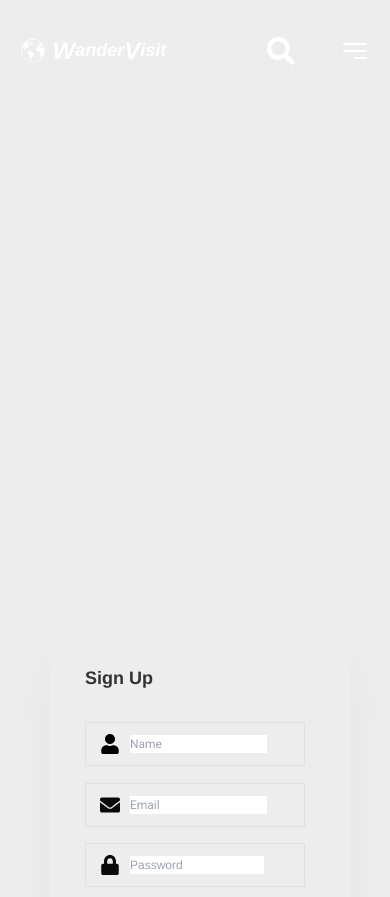
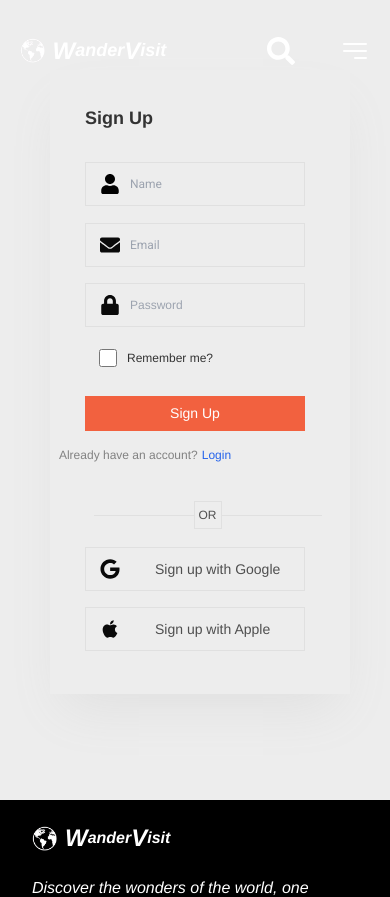
Before and after one commit to Repo-Rani/milestone3-blog-website, a Next.js app: page /signup in a window 390 px wide. Shown: the top 897 px of the page. Built offline with nearby package versions, Linux system fonts and the light colour scheme.

Commit message:
blog website

```diff
--- a/src/app/login/page.tsx
+++ b/src/app/login/page.tsx
@@ -5,9 +5,9 @@
 const Login = () => {
   return (
     <>
-     <section className="relative top-[100px] h-[1000px]">
-      <div className="w-[300px] md:w-[424px] h-[564px] absolute  md:top-[100px] md:left-[530px] left-[50px]   shadow-2xl shadow-[#E0E0E0]">
-        <h1 className="text-[18px] md:text-[20px] font-bold font-helvetica relative top-[35px] left-[35px] text-[#333333]">
+     <section className="relative top-[100px] h-[850px] md:h-[1000px]">
+     <div className="w-[300px] md:w-[424px] h-[624px] absolute top-[70px] md:top-[100px] md:left-[530px] xsm:left-[65px] sm:left-[50px]  shadow-2xl shadow-[#E0E0E0]">
+     <h1 className="text-[18px] md:text-[20px] font-bold font-helvetica relative top-[35px] left-[35px] text-[#333333]">
           Login
         </h1>
         <div className="relative top-[-48px]">
@@ -15,7 +15,7 @@
             <FaEnvelope className="md:h-[24px] md:w-[24px] w-[20px] h-[20px] text-black" />
             <input
               type="text"
-              className="border-none outline-none text-[12px] md:text-[16px] font-normal text-[#4F4F4F] font-helvetica"
+              className="border-none outline-none text-[12px] bg-transparent md:text-[16px] font-normal text-[#4F4F4F] font-helvetica"
               placeholder="Email"
             />
           </div>
@@ -23,15 +23,15 @@
             <FaLock className="md:h-[24px] md:w-[24px] w-[20px] h-[20px] text-black" />
             <input
               type="text"
-              className="border-none outline-none text-[12px] md:text-[16px] font-normal text-[#4F4F4F] font-helvetica"
+              className="border-none outline-none bg-transparent text-[12px] md:text-[16px] font-normal text-[#4F4F4F] font-helvetica"
               placeholder="Password"
             />
           </div>
-          <div className="h-[22px] flex justify-start items-center gap-[10px] pl-[14px] relative top-[153px] left-[35px] whitespace-nowrap">
-            <div className="w-[20px] h-[20px] flex items-center justify-center">
+          <div className="h-[22px] flex justify-start items-center gap-[10px] pl-[14px] relative top-[153px] left-[35px] w-[100px] whitespace-nowrap">
+          <div className="w-[20px] h-[20px] flex items-center justify-center">
               <input
                 type="checkbox"
-                className="w-[18px] md:w-[20px] h-[18px] md:h-[20px] cursor-pointer border border-[#735555] rounded-sm bg-white checked:bg-[#735555] checked:border-[#735555] focus:outline-none  relative"
+                className="w-[18px] md:w-[20px] h-[18px] bg-transparent md:h-[20px] cursor-pointer border border-[#735555] rounded-sm bg-white checked:bg-[#735555] checked:border-[#735555] focus:outline-none  relative"
               />
               <span className="absolute w-[6px] md:w-[10px]  h-[6px] md:h-[10px] border-white border-2 border-t-0 border-l-0 transform rotate-45 hidden checked:block"></span>
             </div>
--- a/src/app/signup/page.tsx
+++ b/src/app/signup/page.tsx
@@ -8,9 +8,9 @@
 
   return (
     <>
-      <section className="relative top-[120px] h-[1000px]">
-        <div className="w-[300px] md:w-[424px] h-[624px] absolute top-[510px] md:top-[100px] md:left-[530px] left-[50px] shadow-2xl shadow-[#E0E0E0]">
-          <h1 className="text-[18px] md:text-[20px] font-bold font-helvetica relative top-[35px] left-[35px] text-[#333333]">
+      <section className="relative md:top-[120px] h-[750px] md:h-[1000px]">
+        <div className="w-[300px] md:w-[424px] h-[624px] absolute top-[70px] md:top-[100px] md:left-[530px] xsm:left-[65px] sm:left-[50px] left-[30px] shadow-2xl shadow-[#E0E0E0]">
+          <h1 className="text-[18px] md:text-[20px] w-[100px] font-bold font-helvetica relative top-[35px] left-[35px] text-[#333333]">
             Sign Up
           </h1>
           <div className="relative top-[-35px]">
@@ -18,7 +18,7 @@
               <FaUser className="md:h-[24px] md:w-[24px] w-[20px] h-[20px] text-black" />
               <input
                 type="text"
-                className="border-none outline-none text-[12px] md:text-[16px] font-normal text-[#4F4F4F] font-sans"
+                className="border-none outline-none text-[12px] bg-transparent md:text-[16px] font-normal text-[#4F4F4F] font-sans"
                 placeholder="Name"
               />
             </div>
@@ -26,7 +26,7 @@
               <FaEnvelope className="md:h-[24px] md:w-[24px] w-[20px] h-[20px]" />
               <input
                 type="text"
-                className="border-none outline-none text-[12px] md:text-[16px] font-normal text-[#4F4F4F] font-sans"
+                className="border-none outline-none  bg-transparent text-[12px] md:text-[16px] font-normal text-[#4F4F4F] font-sans"
                 placeholder="Email"
               />
             </div>
@@ -34,19 +34,19 @@
               <FaLock className="md:h-[24px] md:w-[24px] w-[20px] h-[20px]" />
               <input
                 type="password"
-                className="border-none outline-none text-[12px] md:text-[16px] font-normal text-[#4F4F4F] font-halvetica"
+                className="border-none outline-none bg-transparent text-[12px] md:text-[16px] font-normal text-[#4F4F4F] font-halvetica"
                 placeholder="Password"
               />
             </div>
-            <div className="h-[22px] flex justify-start items-center gap-[10px] pl-[14px] relative top-[153px] left-[35px] whitespace-nowrap">
+            <div className="h-[22px] flex justify-start items-center gap-[10px] pl-[14px] relative top-[153px] left-[35px] w-[100px] whitespace-nowrap">
               <div className="w-[20px] h-[20px] flex items-center justify-center">
                 <input
                   type="checkbox"
-                  className="w-[18px] md:w-[20px] h-[18px] md:h-[20px] cursor-pointer border border-[#735555] rounded-sm bg-white checked:bg-[#735555] checked:border-[#735555] focus:outline-none relative"
+                  className="w-[18px] md:w-[20px] h-[18px] bg-transparent md:h-[20px] cursor-pointer border border-[#735555] rounded-sm bg-white checked:bg-[#735555] checked:border-[#735555] focus:outline-none relative"
                 />
                 <span className="absolute w-[6px] md:w-[10px] h-[6px] md:h-[10px] border-white border-2 border-t-0 border-l-0 transform rotate-45 hidden checked:block"></span>
               </div>
-              <p className="text-[12px] md:text-[14px] font-helvetica font-normal text-[#333333]">
+              <p className="text-[12px] md:text-[14px] font-helvetica font-normal  text-[#333333]">
                 Remember me?
               </p>
             </div>
--- a/src/components/MobileNav.tsx
+++ b/src/components/MobileNav.tsx
@@ -6,10 +6,6 @@
 
 export const MobileNav = ({ showNav, closeNav }: navProps) => {
   const navOpen = showNav ? "translate-x-0" : "translate-x-[-100%]";
-  const [isSearchOpen, setIsSearchOpen] = useState(false);
-
-  const handleSearchToggle = () => setIsSearchOpen(!isSearchOpen);
-
   const routes = [
     { name: "Home", path: "/" },
     { name: "About", path: "/about" },
```
